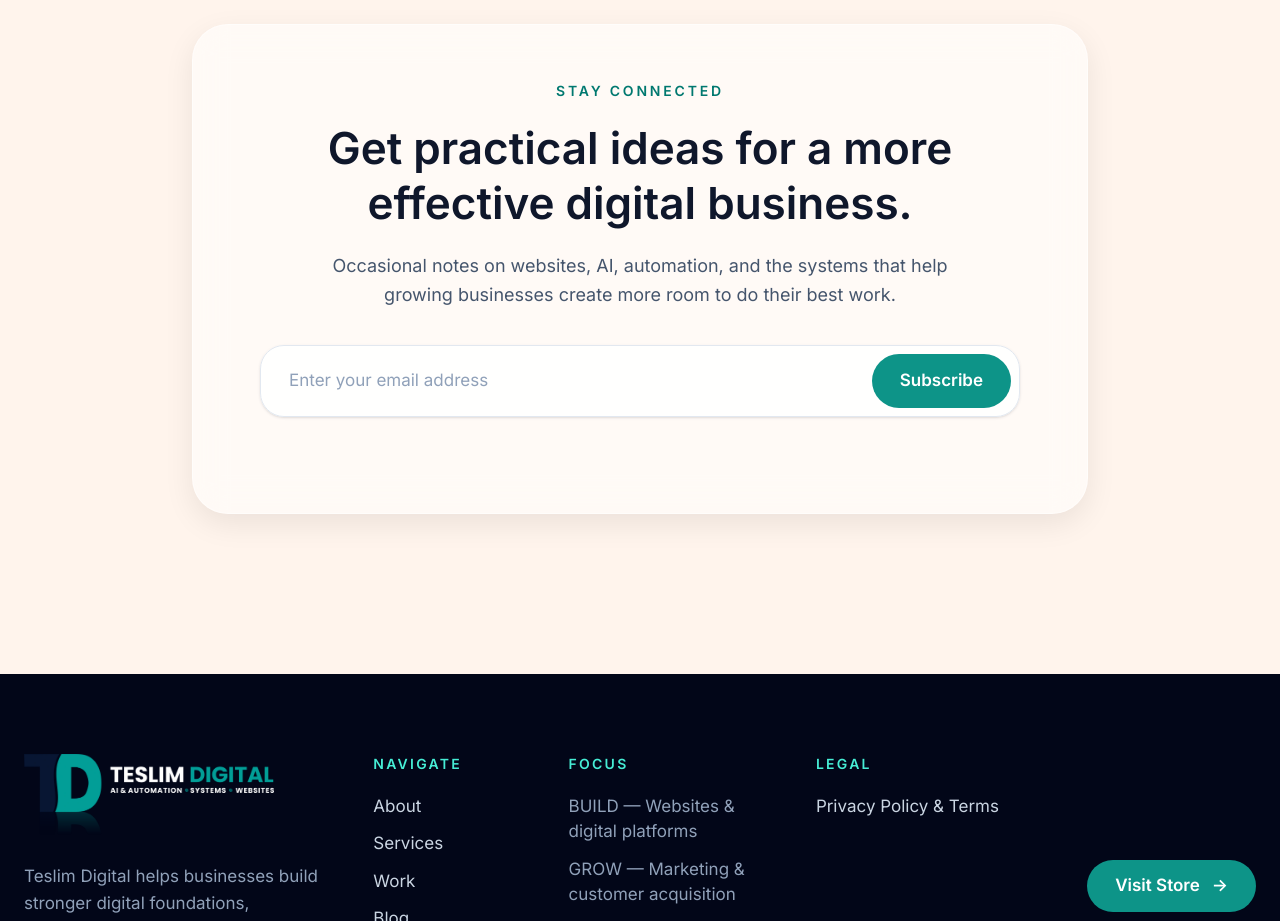
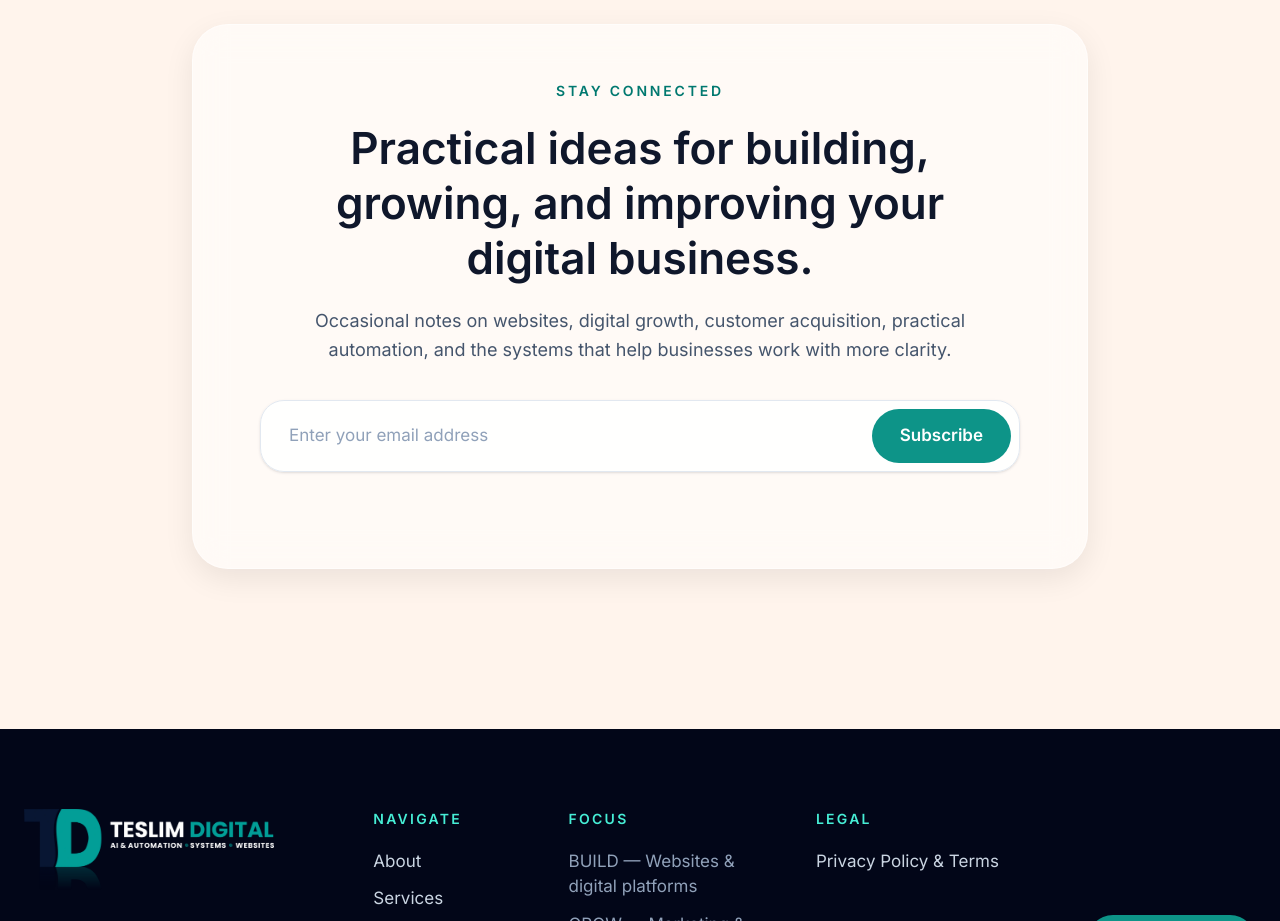
Before and after one commit to 0xTes/Tes-portfolio-site, a React (Vite) app: page / in a window 1280 px wide. Shown: the part 8880-9801 px from the top of the page. Built offline with nearby package versions, Linux system fonts and the light colour scheme; no server answers.

Commit message:
refactor(newsletter): align editorial positioning

```diff
--- a/src/components/Newsletter.jsx
+++ b/src/components/Newsletter.jsx
@@ -30,11 +30,13 @@ export default function Newsletter({ className = "" }) {
             id={headingId}
             className="mx-auto mt-5 max-w-2xl text-3xl font-semibold leading-tight text-slate-900 sm:text-4xl md:text-[2.75rem]"
           >
-            Get practical ideas for a more effective digital business.
+            Practical ideas for building, growing, and improving your digital
+            business.
           </h2>
           <p className="mx-auto mt-5 max-w-2xl text-[1.0625rem] leading-relaxed text-slate-600 md:text-lg">
-            Occasional notes on websites, AI, automation, and the systems that
-            help growing businesses create more room to do their best work.
+            Occasional notes on websites, digital growth, customer acquisition,
+            practical automation, and the systems that help businesses work with
+            more clarity.
           </p>
 
           <form
```
